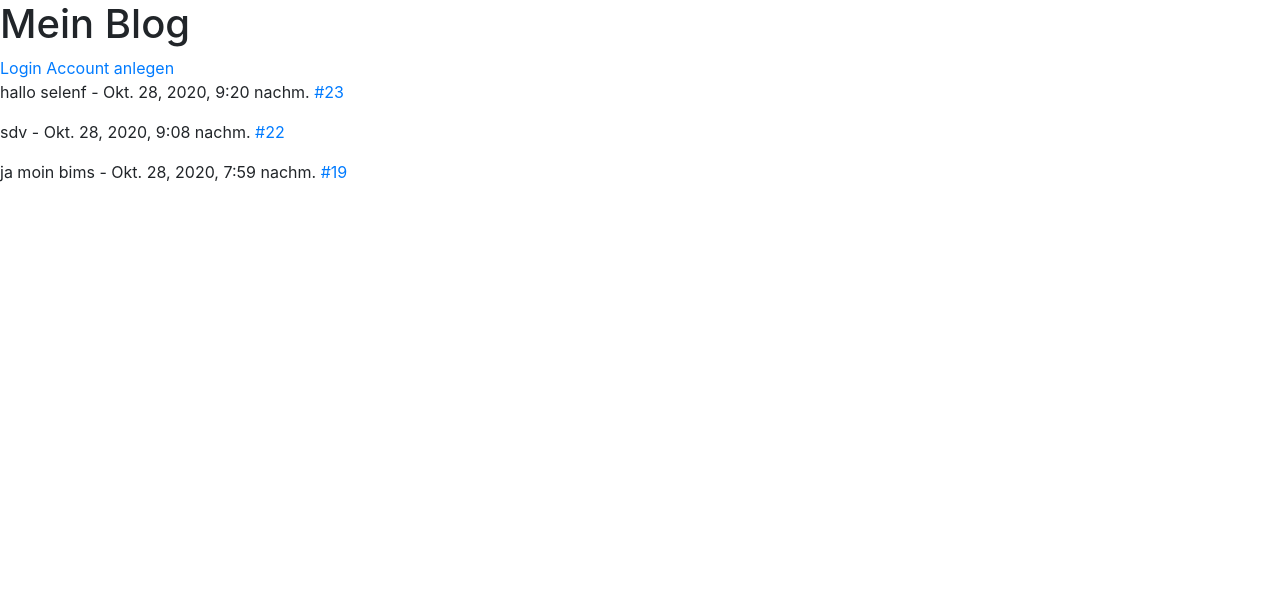
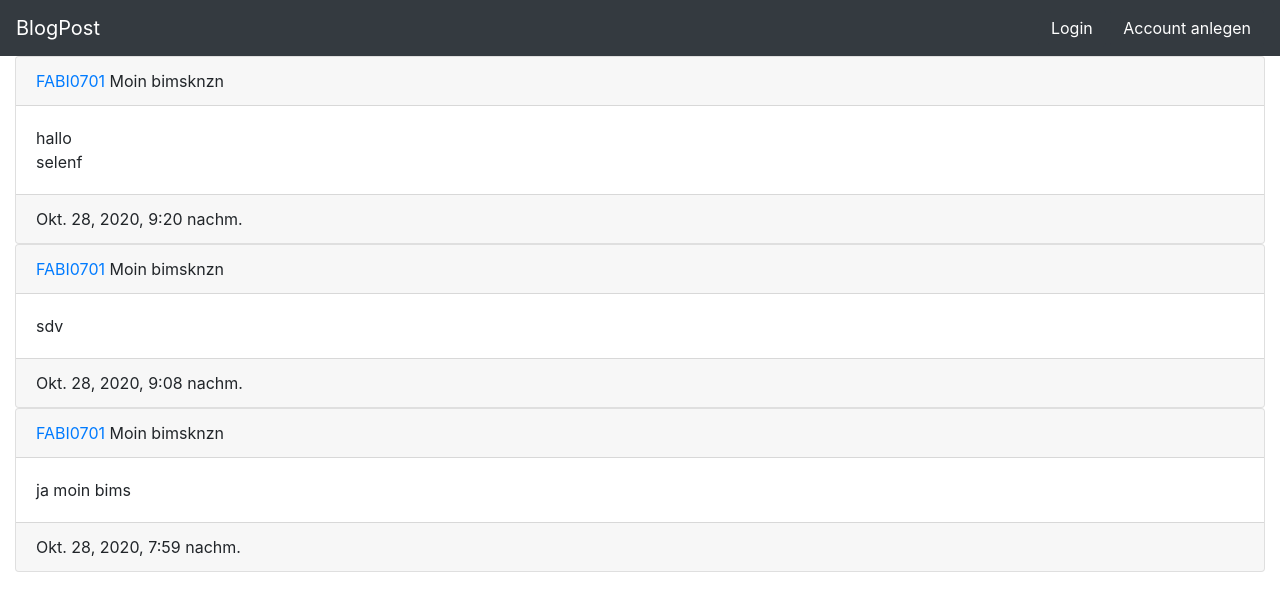
Before and after one commit to tim-lange1/FinanceUp, a Django app: a page that uses website/contact/templates/contact/base.html in a window 1280 px wide. Shown: the top 611 px of the page. Run offline with Django 3.2, Linux system fonts and the light colour scheme; data comes from the database, SQL or seed files in the repository; both versions use the stored data as it was after the commit; some libraries are stand-ins or nearby versions.

Commit message:
Server Runs with Login/Logout and timeline - bootstrapped

```diff
--- a/website/contact/forms.py
+++ b/website/contact/forms.py
@@ -11,3 +11,6 @@ class PostForm(forms.ModelForm):
         labels = {
             'message': 'Deine Nachricht'
         }
+        widgets = {
+            'message':forms.Textarea(attrs={'rows': 3})
+        }
--- a/website/contact/templates/contact/base.html
+++ b/website/contact/templates/contact/base.html
@@ -6,17 +6,25 @@
         <link rel="stylesheet" href="https://cdn.jsdelivr.net/npm/bootstrap@4.5.3/dist/css/bootstrap.min.css" integrity="sha384-TX8t27EcRE3e/ihU7zmQxVncDAy5uIKz4rEkgIXeMed4M0jlfIDPvg6uqKI2xXr2" crossorigin="anonymous">
     </head>
     <body>
+        <nav class="navbar navbar-light bg-dark">
+            <a class="navbar-brand" style="color:white" href="#">BlogPost</a>
+            <span class=navbar-text">
+                {% if request.user.is_authenticated %}
+                    <a href="{% url 'web:logout' %}" class="btn btn-outline-danger">Logout</a>
+                {% else %}
+                    <a href="{% url 'web:login' %}" class="btn btn-dark">Login</a>
+                    <a href="{% url 'web:register' %}" class="btn btn-dark">Account anlegen</a>
+                {% endif %}
+            </span>
 
-    <h1>Mein Blog</h1>
-        {% if request.user.is_authenticated %}
-        <a href="{% url 'web:logout' %}">Logout</a>
-        {% else %}
-        <a href="{% url 'web:login' %}">Login</a>
-        <a href="{% url 'web:register' %}">Account anlegen</a>
-        {% endif %}
+        </nav>
 
-        {% block blogContent%}
+        <div class="container-fluid">
 
-        {% endblock %}
+
+            {% block blogContent%}
+
+            {% endblock %}
+        </div>
     </body>
 </html>
--- /dev/null
+++ b/website/contact/templates/contact/partials/blog_post.html
@@ -0,0 +1,24 @@
+{% load blog %}
+<div class="row">
+    <div class="col-12">
+        <div class="card">
+            <div class="card-header">
+                <a href=" url 'contact:timeline' post.user.username ">{{ post.user.username|to_uppercase }}</a> {{willkommen}}
+            </div>
+            <div class="card-body">
+                <p class="card-text">
+                    {{ post.message|linebreaksbr }}
+                </p>
+                {% if post.user == request.user  %}
+                <form action="{% url 'contact:delete_post' post.id %}" method="post">
+                    {% csrf_token %}
+                    <button type="submit" class="btn btn-outline-danger">Löschen</button>
+                </form>
+                {% endif %}
+            </div>
+            <div class="card-footer">
+                {{ post.created_at }}
+            </div>
+        </div>
+    </div>
+</div>
--- a/website/contact/templates/contact/timeline.html
+++ b/website/contact/templates/contact/timeline.html
@@ -1,32 +1,28 @@
 {% extends 'contact/base.html'%}
+{% load bootstrap4 %}
+{% load blog %}
 
 {% block blogContent%}
     {% if request.user.is_authenticated %}
-    <form action="{% url 'contact:create_post' %}" method="post">
-        {{ post_form }}
+    <form class="form-inline" action="{% url 'contact:create_post' %}" method="post">
+        {% bootstrap_form post_form layout='inline' %}
         {% csrf_token %}
-        <button type="submit">Senden</button>
+        <button type="submit" class="btn btn-primary">Senden</button>
     </form>
     {% endif %}
 
     {% for post in posts %}
-        <p>
-            {{ post.message }} - {{ post.created_at }}
-            <a href="{{ post.get_absolute_url }}">#{{ post.id }}</a>
-        </p>
-        {% if post.user == request.user  %}
-            <form action="{% url 'contact:delete_post' post.id %}" method="post">
-                {{ post_form }}
-                {% csrf_token %}
-                <button type="submit">Löschen</button>
-            </form>
-        {% endif %}
+        {% blog_post post %}
     {% empty %}
-        {% if user == request.user %}
-        <p> Du hast noch nichts geteilt.</p>
-        {% else %}
-        <p> Der User {{ user.username }} hat noch nichts geteilt.</p>
-        {% endif %}
+        <div class="row">
+            <div class="col-12">
+                {% if user == request.user %}
+                <p> Du hast noch nichts geteilt.</p>
+                {% else %}
+                <p> Der User {{ user.username }} hat noch nichts geteilt.</p>
+                {% endif %}
+            </div>
+        </div>
     {% endfor %}
 
 {% endblock %}
--- /dev/null
+++ b/website/contact/templatetags/blog.py
@@ -0,0 +1,12 @@
+from django import template
+
+register = template.Library()
+
+@register.inclusion_tag('contact/partials/blog_post.html')
+def blog_post(post):
+    return {'post': post, 'willkommen': 'Moin bimsknzn'}
+
+@register.filter
+def to_uppercase(var):
+    print(var)
+    return var.upper()
--- a/website/web/templates/web/login.html
+++ b/website/web/templates/web/login.html
@@ -1,12 +1,14 @@
 {% extends 'web/base.html' %}
+{% load bootstrap4 %}
 
 {% block title %} Blog Post - Login {% endblock %}
 
 {% block authForm %}
 <form method="post" action="">
     {% csrf_token %}
-    {{ login_form.as_p }}
-    <button type="submit">Login</button>
+
+    {% bootstrap_form login_form %}
+    <button type="submit" class="btn btn-primary">Login</button>
 
 </form>
 
--- a/website/web/templates/web/register.html
+++ b/website/web/templates/web/register.html
@@ -1,12 +1,13 @@
 {% extends 'web/base.html' %}
+{% load bootstrap4 %}
 
 {% block title %} Blog Post - Account anlegen {% endblock %}
 
 {% block authForm %}
 <form method="post" action="">
     {% csrf_token %}
-    {{ register_form.as_p }}
-    <button type="submit">Account anlegen</button>
+    {% bootstrap_form register_form %}
+    <button type="submit" class="btn btn-primary">Account anlegen</button>
 
 </form>
 
```
Also changed, not shown: website/contact/templates/contact/post.html (+4 -13 lines), website/web/templates/web/base.html (+17 -10 lines), website/contact/templatetags/__init__.py (added), website/db.sqlite3.
